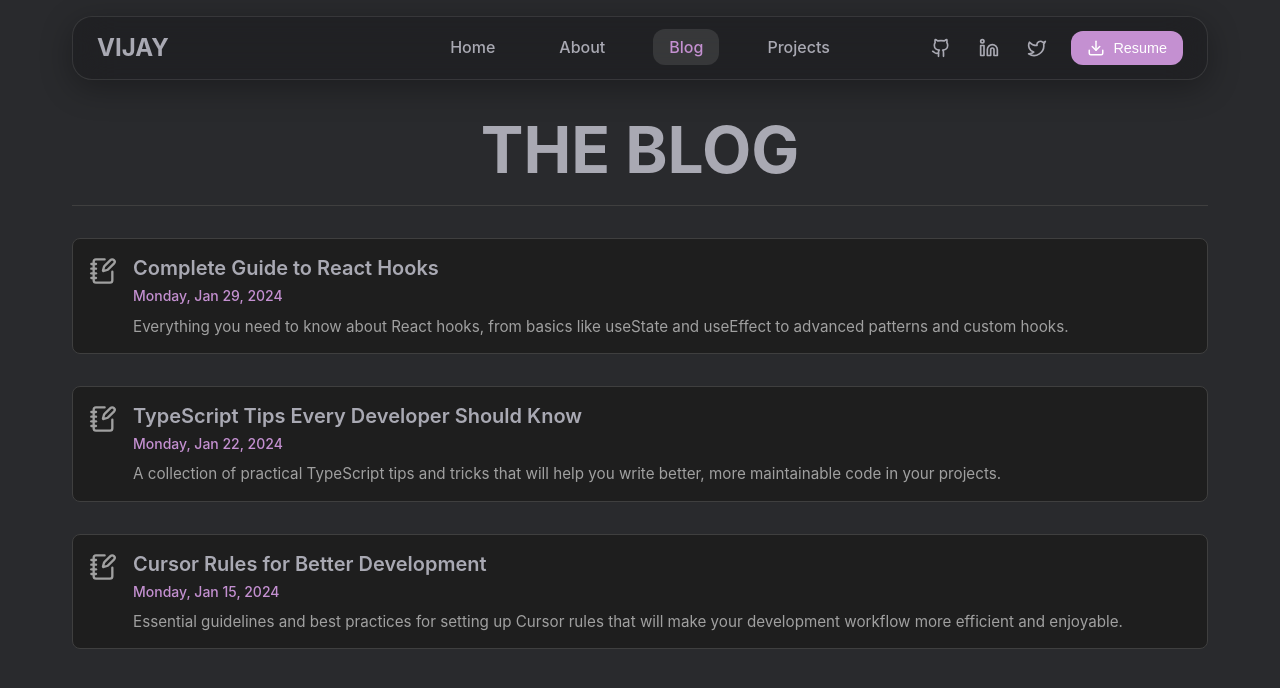
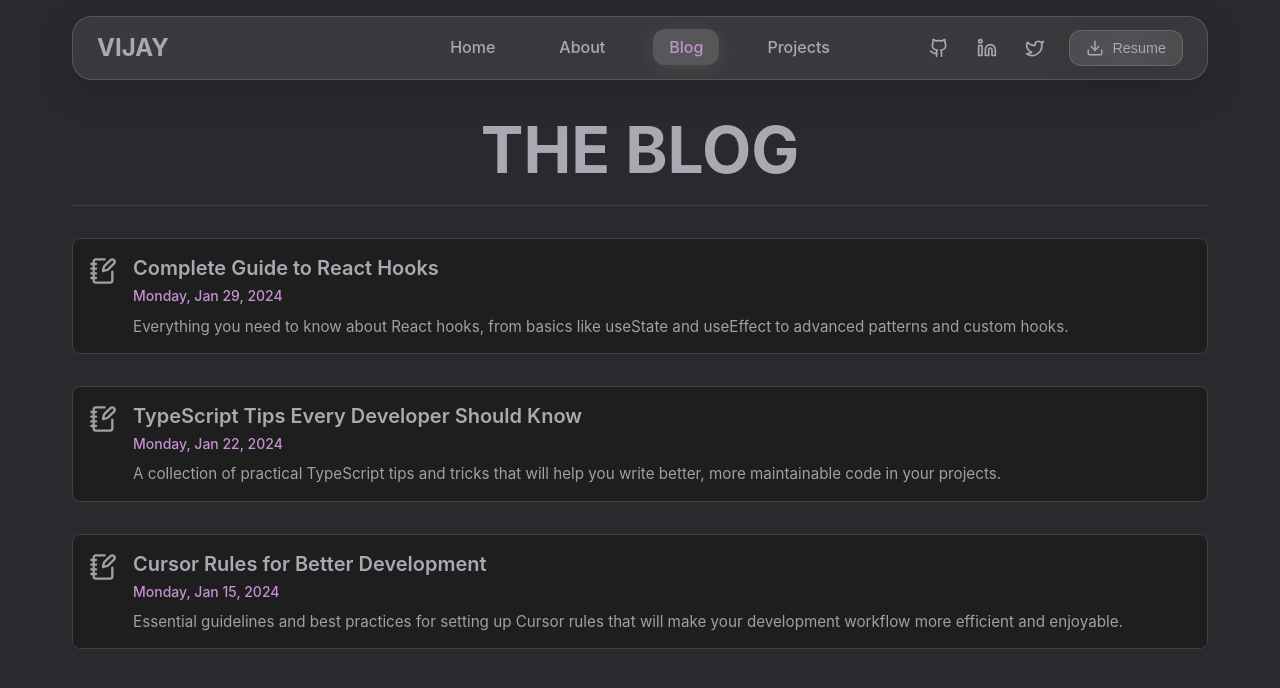
Before and after one commit to tatavarthiv/vijay-blog, a React (Vite) app: page /blog in a window 1280 px wide. Shown: the top 688 px of the page. Built offline with nearby package versions, Linux system fonts and the light colour scheme.

Commit message:
attempt at liquid glass lol

```diff
--- a/src/index.css
+++ b/src/index.css
@@ -22,6 +22,61 @@
   text-rendering: optimizeLegibility;
   -webkit-font-smoothing: antialiased;
   -moz-osx-font-smoothing: grayscale;
+}
+
+/* Custom scrollbar */
+::-webkit-scrollbar {
+  width: 8px;
+}
+
+::-webkit-scrollbar-track {
+  background: rgba(255, 255, 255, 0.05);
+}
+
+::-webkit-scrollbar-thumb {
+  background: rgba(255, 255, 255, 0.2);
+  border-radius: 4px;
+}
+
+::-webkit-scrollbar-thumb:hover {
+  background: rgba(255, 255, 255, 0.3);
+}
+
+/* Smooth scrolling */
+html {
+  scroll-behavior: smooth;
+}
+
+/* Glass effect utilities - Apple inspired */
+.glass {
+  backdrop-filter: blur(20px);
+  -webkit-backdrop-filter: blur(20px);
+  background: rgba(255, 255, 255, 0.05);
+  border: 1px solid rgba(255, 255, 255, 0.1);
+  box-shadow: 0 8px 32px rgba(0, 0, 0, 0.1);
+}
+
+.glass-strong {
+  backdrop-filter: blur(24px);
+  -webkit-backdrop-filter: blur(24px);
+  background: rgba(255, 255, 255, 0.08);
+  border: 1px solid rgba(255, 255, 255, 0.15);
+  box-shadow: 0 12px 40px rgba(0, 0, 0, 0.15);
+}
+
+/* Animation for floating elements */
+@keyframes float {
+  0%,
+  100% {
+    transform: translateY(0px);
+  }
+  50% {
+    transform: translateY(-20px);
+  }
+}
+
+.animate-float {
+  animation: float 6s ease-in-out infinite;
 }
 
 /* =================================================================
@@ -152,16 +207,16 @@ img {
 }
 
 .header-content {
-  background: rgba(0, 0, 0, 0.2);
-  backdrop-filter: blur(20px);
-  -webkit-backdrop-filter: blur(20px);
-  border: 1px solid rgba(255, 255, 255, 0.1);
+  backdrop-filter: blur(24px);
+  -webkit-backdrop-filter: blur(24px);
+  background: rgba(255, 255, 255, 0.08);
+  border: 1px solid rgba(255, 255, 255, 0.15);
   border-radius: 20px;
   padding: 0.75rem 1.5rem;
   display: flex;
   justify-content: space-between;
   align-items: center;
-  box-shadow: 0 8px 32px rgba(0, 0, 0, 0.3);
+  box-shadow: 0 12px 40px rgba(0, 0, 0, 0.15);
 }
 
 .logo {
@@ -201,13 +256,15 @@ img {
 }
 
 .nav-link:hover {
-  background: rgba(255, 255, 255, 0.05);
+  background: rgba(255, 255, 255, 0.1);
   transform: translateY(-1px);
+  box-shadow: 0 4px 20px rgba(255, 255, 255, 0.05);
 }
 
 .nav-link.active {
-  background: rgba(255, 255, 255, 0.1);
+  background: rgba(255, 255, 255, 0.15);
   color: var(--accent-color) !important;
+  box-shadow: 0 4px 20px rgba(255, 255, 255, 0.08);
 }
 
 /* Right Side Icons */
@@ -237,16 +294,19 @@ img {
 }
 
 .social-icon:hover {
-  background: rgba(255, 255, 255, 0.05);
+  background: rgba(255, 255, 255, 0.1);
   transform: translateY(-2px);
   color: var(--accent-color);
+  box-shadow: 0 4px 20px rgba(255, 255, 255, 0.05);
 }
 
 /* Resume Button */
 .resume-button {
-  background: var(--accent-color);
-  color: white;
-  border: none;
+  backdrop-filter: blur(24px);
+  -webkit-backdrop-filter: blur(24px);
+  background: rgba(255, 255, 255, 0.08);
+  border: 1px solid rgba(255, 255, 255, 0.15);
+  color: var(--text-primary);
   padding: 0.5rem 1rem;
   border-radius: 12px;
   font-weight: 500;
@@ -256,12 +316,15 @@ img {
   cursor: pointer;
   transition: all 0.3s ease;
   font-size: 0.9rem;
+  box-shadow: 0 8px 32px rgba(0, 0, 0, 0.1);
 }
 
 .resume-button:hover {
-  background: var(--accent-hover);
+  background: rgba(255, 255, 255, 0.12);
   transform: translateY(-1px);
-  box-shadow: 0 4px 12px rgba(196, 144, 209, 0.3);
+  box-shadow: 0 12px 40px rgba(0, 0, 0, 0.15),
+    0 4px 20px rgba(255, 255, 255, 0.05);
+  border: 1px solid rgba(255, 255, 255, 0.2);
 }
 
 .desktop-resume-button {
@@ -287,7 +350,8 @@ img {
 }
 
 .mobile-menu-button:hover {
-  background: rgba(255, 255, 255, 0.05);
+  background: rgba(255, 255, 255, 0.1);
+  box-shadow: 0 4px 20px rgba(255, 255, 255, 0.05);
 }
 
 .mobile-menu-overlay {
@@ -303,15 +367,16 @@ img {
 }
 
 .mobile-menu-content {
-  background: rgba(0, 0, 0, 0.2);
-  backdrop-filter: blur(20px);
-  -webkit-backdrop-filter: blur(20px);
-  border: 1px solid rgba(255, 255, 255, 0.1);
+  backdrop-filter: blur(24px);
+  -webkit-backdrop-filter: blur(24px);
+  background: rgba(255, 255, 255, 0.08);
+  border: 1px solid rgba(255, 255, 255, 0.15);
   width: 280px;
   padding: 2rem;
   display: flex;
   flex-direction: column;
   animation: slideIn 0.3s ease-out;
+  box-shadow: 0 12px 40px rgba(0, 0, 0, 0.15);
 }
 
 @keyframes slideIn {
@@ -336,7 +401,8 @@ img {
 }
 
 .mobile-menu-close:hover {
-  background: rgba(255, 255, 255, 0.05);
+  background: rgba(255, 255, 255, 0.1);
+  box-shadow: 0 4px 20px rgba(255, 255, 255, 0.05);
 }
 
 .mobile-nav-links {
@@ -362,13 +428,15 @@ img {
 }
 
 .mobile-nav-link:hover {
-  background: rgba(255, 255, 255, 0.05);
+  background: rgba(255, 255, 255, 0.1);
   color: var(--text-primary);
+  box-shadow: 0 4px 20px rgba(255, 255, 255, 0.05);
 }
 
 .mobile-nav-link.active {
-  background: rgba(255, 255, 255, 0.1);
+  background: rgba(255, 255, 255, 0.15);
   color: var(--accent-color);
+  box-shadow: 0 4px 20px rgba(255, 255, 255, 0.08);
 }
 
 /* Mobile Social Icons */
```
